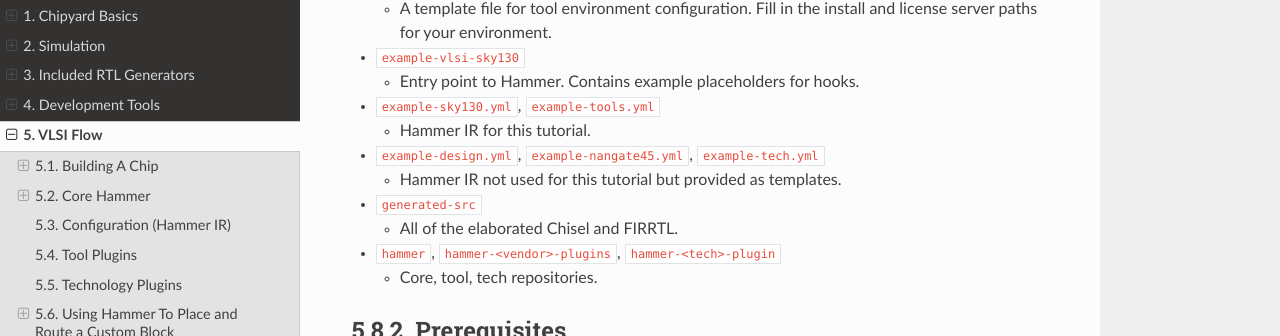
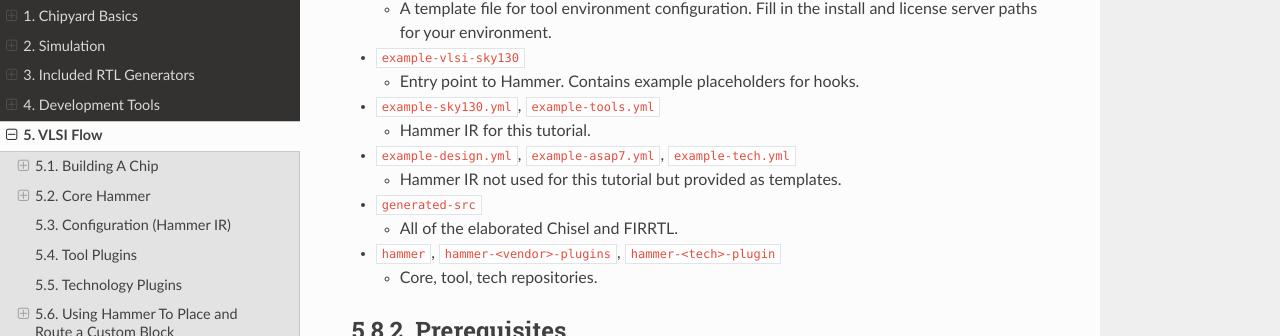
Before and after one commit to ucb-bar/chipyard, a Sphinx documentation site: the page built from docs/VLSI/Sky130-Commercial-Tutorial.rst, in a window 1280 px wide and 900 px high, scrolled down 499 px. Shown: the part 111-447 px from the top of the window. Built offline with Sphinx 7.4.7 and the Read the Docs theme 2.0.0, drawn with Linux system fonts in a browser that asks for light colours.

Commit message:
removing references to nangate45 example

```diff
--- a/docs/VLSI/ASAP7-Tutorial.rst
+++ b/docs/VLSI/ASAP7-Tutorial.rst
@@ -30,7 +30,7 @@
 
   * Hammer IR for this tutorial.
 
-* ``example-design.yml``, ``example-nangate45.yml``, ``example-tech.yml``
+* ``example-design.yml``, ``example-sky130.yml``, ``example-tech.yml``
 
   * Hammer IR not used for this tutorial but provided as templates.
 
--- a/docs/VLSI/Basic-Flow.rst
+++ b/docs/VLSI/Basic-Flow.rst
@@ -42,7 +42,7 @@
 The first configuration file that needs to be set up is the Hammer environment configuration file ``env.yml``. In this file you need to set the paths to the EDA tools and license servers you will be using. You do not have to fill all the fields in this configuration file, you only need to fill in the paths for the tools that you will be using.
 If you are working within a shared server farm environment with an LSF cluster setup (for example, the Berkeley Wireless Research Center), please note the additional possible environment configuration listed in the :ref:`VLSI/Basic-Flow:Advanced Environment Setup` segment of this documentation page.
 
-Hammer relies on YAML-based configuration files. While these configuration can be consolidated within a single files (as is the case in the ASAP7 tutorial :ref:`tutorial` and the ``nangate45``
+Hammer relies on YAML-based configuration files. While these configuration can be consolidated within a single files (as is the case in the ASAP7 tutorial :ref:`tutorial` and the ``sky130``
 OpenRoad example), the generally suggested way to work with an arbitrary process technology or tools plugins would be to use three configuration files, matching the three Hammer concerns - tools, tech, and design.
 The ``vlsi`` directory includes three such example configuration files matching the three concerns: ``example-tools.yml``, ``example-tech.yml``, and ``example-design.yml``.
 
--- a/docs/VLSI/Sky130-Commercial-Tutorial.rst
+++ b/docs/VLSI/Sky130-Commercial-Tutorial.rst
@@ -30,7 +30,7 @@
 
   * Hammer IR for this tutorial.
 
-* ``example-design.yml``, ``example-nangate45.yml``, ``example-tech.yml``
+* ``example-design.yml``, ``example-asap7.yml``, ``example-tech.yml``
 
   * Hammer IR not used for this tutorial but provided as templates.
 
--- a/docs/VLSI/Sky130-OpenROAD-Tutorial.rst
+++ b/docs/VLSI/Sky130-OpenROAD-Tutorial.rst
@@ -26,7 +26,7 @@
 
   * Hammer IR for this tutorial.
 
-* ``example-design.yml``, ``example-asap7.yml``, ``example-nangate45.yml``, ``example-tech.yml``
+* ``example-design.yml``, ``example-asap7.yml``, ``example-tech.yml``
 
   * Hammer IR not used for this tutorial but provided as templates.
 
```
Also changed, not shown: 2 other files.
